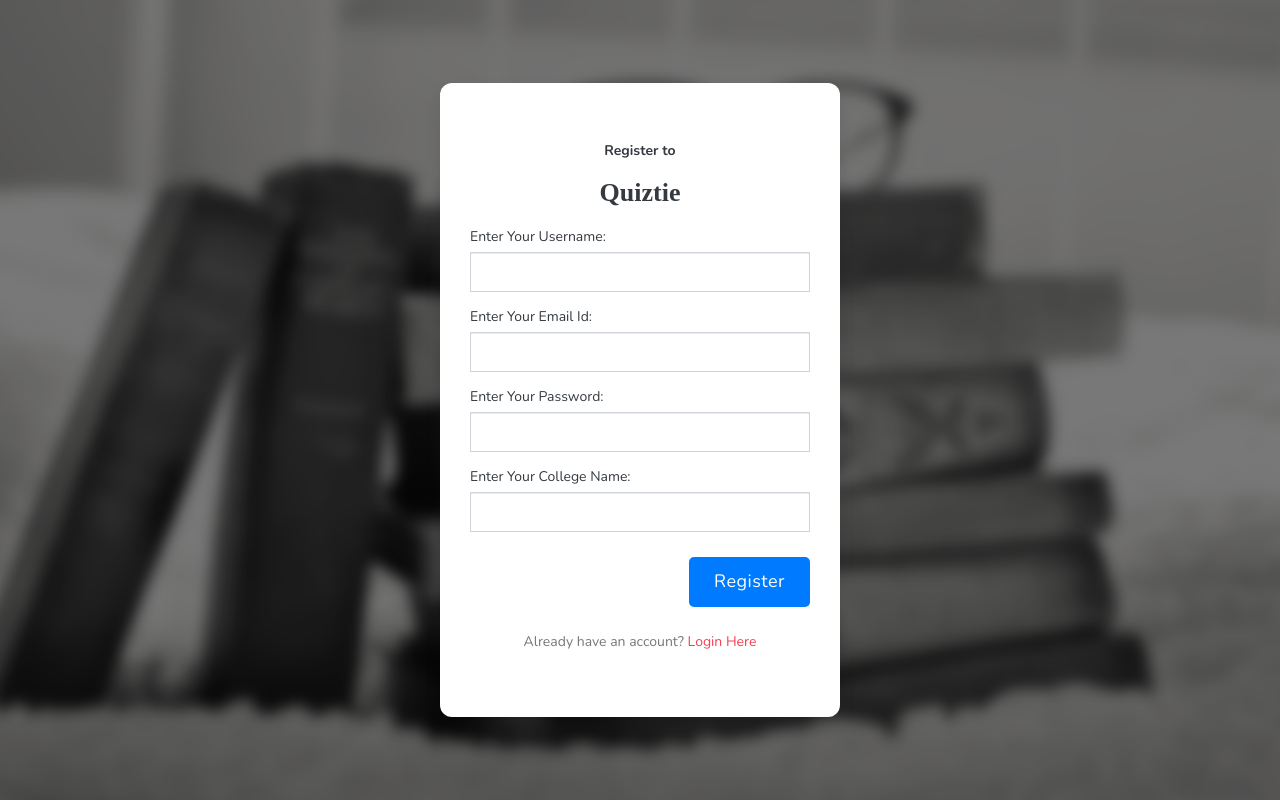
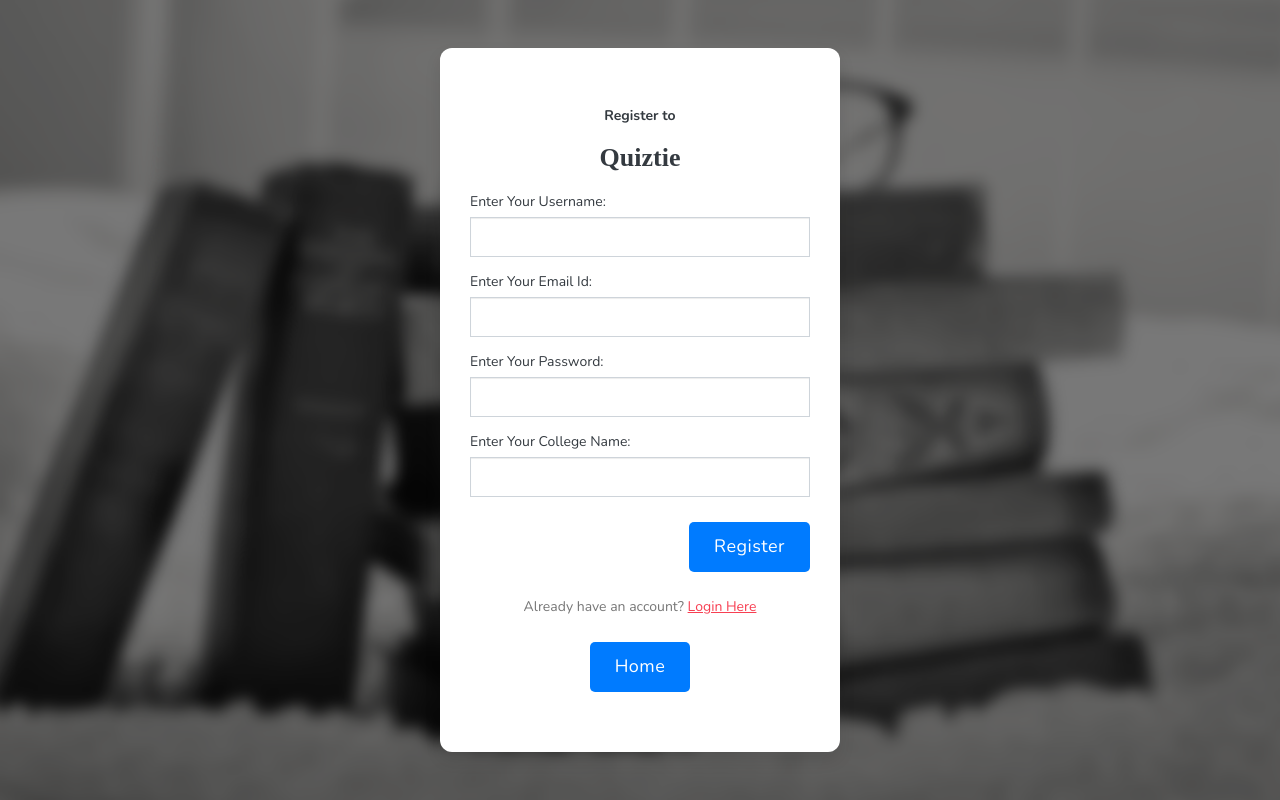
Before and after one commit to Uttam1910/QuiztieProject, a PHP site: page /register.php in a window 1280 px wide. Run offline with PHP 8.4, Linux system fonts and the light colour scheme.

Commit message:
updated registration page

```diff
--- a/register.php
+++ b/register.php
@@ -154,9 +154,12 @@
                 <button class="btn" name="submit">Register</button>
             </div>
             <div class="form-group text-center">
-                <span class="text-muted">Already have an account? </span> <a href="login.php">Login Here</a>
+                <span class="text-muted">Already have an account?</span> <a href="login.php" style="text-decoration: underline;">Login Here</a>
             </div>
         </form>
+        <div class="text-center">
+            <a href="index.php" class="btn btn-link">Home</a>
+        </div>
 	</div>
 	<script src="js/jquery.js"></script>
 	<script src="scripts/bootstrap/bootstrap.min.js"></script>
```
